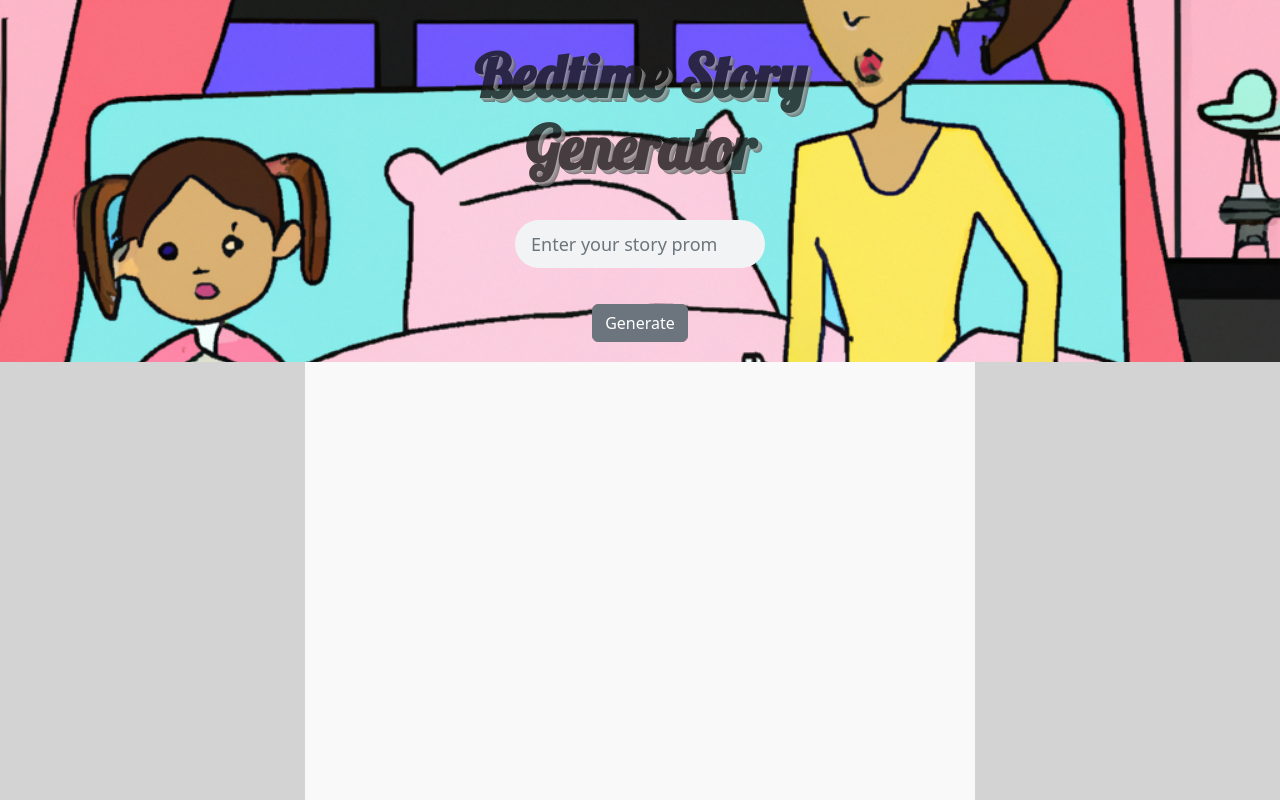
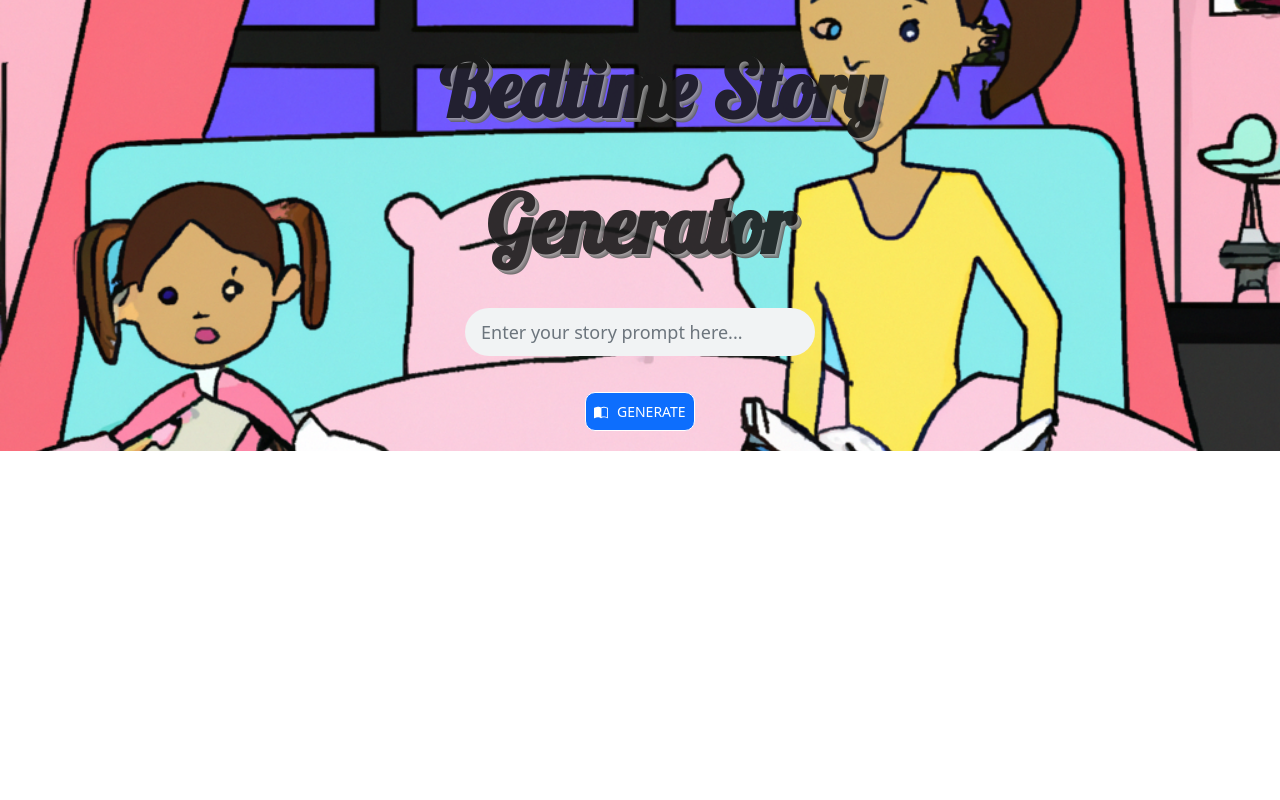
Before and after one commit to adamjweil/BedtimeStoryGenerator, a React (Create React App) app: page / in a window 1280 px wide. Shown: the top 800 px of the page. Built offline with nearby package versions, Linux system fonts and the light colour scheme.

Commit message:
adding images

```diff
--- a/package.json
+++ b/package.json
@@ -15,6 +15,7 @@
     "os-browserify": "^0.3.0",
     "react": "^18.2.0",
     "react-bootstrap": "^2.7.4",
+    "react-bootstrap-icons": "^1.10.3",
     "react-dom": "^18.2.0",
     "react-scripts": "5.0.1",
     "typewriter-effect": "^2.19.0",
--- a/src/App.css
+++ b/src/App.css
@@ -8,9 +8,10 @@
   margin-bottom: 20px;
   text-align: center;
   color: #1a1a1a;
-  font-size: 60px;
-  opacity: 0.8;
+  font-size: 80px;
+  opacity: 0.9;
 }
+
 
 .title-container {
   position: relative;
--- a/src/App.js
+++ b/src/App.js
@@ -8,6 +8,8 @@ import axios from 'axios';
 import './App.css'; // Import custom CSS file for additional styling
 import bgImg from './assets/bg_image.png';
 import icon from './assets/storytelling.png';
+import { BookHalf } from 'react-bootstrap-icons';
+
 
 const openai = new OpenAIApi({
   apiKey: process.env.REACT_APP_OPENAI_API_KEY,
@@ -17,6 +19,36 @@ const App = () => {
   const [userInput, setUserInput] = useState('');
   const [generatedStory, setGeneratedStory] = useState('');
   const [isLoading, setIsLoading] = useState('');
+  const [currentParagraph, setCurrentParagraph] = useState(0);
+  const [generatedImages, setGeneratedImages] = useState([]);
+
+  useEffect(() => {
+    const generateImages = async () => {
+      const images = [];
+      for (let i = 0; i < generatedStory.length; i++) {
+        try {
+          const response = await axios.post(
+            "https://api.openai.com/v1/images/generations",
+            {
+              model: "image-alpha-001",
+              prompt: `Please take the following text and turn it into an image for a children's story:\n\n${generatedStory[i]}`,
+            },
+            {
+              headers: {
+                "Content-Type": "application/json",
+                Authorization: `Bearer ${process.env.REACT_APP_OPENAI_API_KEY}`,
+              },
+            }
+          );
+          images.push(response.data.data[0].url);
+        } catch (error) {
+          console.error(error);
+        }
+      }
+      setGeneratedImages(images);
+    };
+    generateImages();
+  }, [generatedStory]);
 
   // Function to handle user input change
   const handleInputChange = (event) => {
@@ -29,14 +61,21 @@ const App = () => {
     // Show loading spinner
     setIsLoading(true);
     console.log(userInput)
-    console.log("Is loading: " + isLoading)
     try {
         const response = await axios.post(
         "https://api.openai.com/v1/completions",
         {
           prompt: `
-            Write a children's bedtime story that is roughly 500 to 1000 words. One of the themes in the book should relate to ${userInput}. The story should have a beginning, middle and end. The beginning of the story should be about getting to know the main character. They should be fun and interesting. In the middle of the story they should deal with some sort of obstacle in their lives. The final section of the book will focus on how they overcame the obstacles in their lives, and that are better because of it. The story is for 7-10 year old children. By the end of the story the character should show some growth in their personalities and willingness to accept change.
-          `,
+          Write a children's bedtime story that is roughly 500 to 1000 words.
+          One of the themes in the story should relate to ${userInput}.
+          The story should have a beginning, middle and end.
+          The beginning of the story should be about getting to know the main character. They should have a fun personality and interesting perspective.
+          The middle of the story should be about the main character enduring some sort of obstacle in their lives.
+          The final section of the story should focus on their triumph of said obstacle. They should be anecdotes of how they are better because of it.
+          By the end of the story the character should show some growth in their personalities and willingness to accept change. This can be represented in the story via abstract references, or more directly.
+          There should be elements of humor in the story.
+          Choose words that draw a stark imagery.
+        `,
           model: "text-davinci-003",
           max_tokens: 1000,
           temperature: 1,
@@ -48,21 +87,34 @@ const App = () => {
           },
         }
        );
-       const generatedText = response.data.choices[0].text.trim();
-      setGeneratedStory(generatedText);
+       console.log(response.data.choices)
+          const generatedText = response.data.choices[0].text;
+          const generatedStoryArray = generatedText.split('\n\n');
+          setGeneratedStory(generatedStoryArray);
+          setCurrentParagraph(0);
     } catch (error) {
       console.error(error);
     } finally {
       // Hide loading spinner
         setIsLoading(false);
-        console.log("Is loading: " + isLoading);
     }
   };
 
   // Function to clear generated story
   const clearStory = () => {
-    setGeneratedStory('');
+    setGeneratedStory([]);
+    setGeneratedImages([]);
     setUserInput('');
+  }
+
+  // Function to handle next paragraph button click
+  const handleNextClick = () => {
+    setCurrentParagraph(currentParagraph + 1);
+  }
+
+  // Function to handle previous paragraph button click
+  const handlePrevClick = () => {
+    setCurrentParagraph(currentParagraph - 1);
   }
 
   return (
@@ -79,8 +131,11 @@ const App = () => {
       }}>
         <Col xs={12} sm={8} md={6} lg={4}>
         <div className="title-container">
+          <h1 className="title" style={{whiteSpace: 'nowrap'}}>
+             Bedtime Story
+          </h1>
           <h1 className="title">
-             Bedtime Story Generator
+              Generator
           </h1>
           </div>
           <Form style={{textAlign: "center"}}>
@@ -88,7 +143,7 @@ const App = () => {
             <div style={{ display: 'flex', justifyContent: 'center', flexDirection: 'column', alignItems: 'center', marginTop: '20px' }}>              <Form.Group controlId="userInput" style={{textAlign: "center", justifyContent: 'center'}}>
                 <Form.Control
                   type="text"
-                  placeholder="Enter your story prompt here"
+                  placeholder="Enter your story prompt here..."
                   value={userInput}
                   onChange={handleInputChange}
                   style={{
@@ -101,26 +156,24 @@ const App = () => {
                     paddingRight: '48px',
                     height: '48px',
                     margin: '16px 0',
-                    width: '250px',
+                    width: '350px',
                   }}
                 />
               </Form.Group>
               <div style={{ margin: '20px' }}>
-                <Button variant="secondary" onClick={generateStory}>
-                  Generate
+                <Button size='sm' variant="primary" style={{borderRadius: '10px', padding: '8px', border: '1px white solid'}} onClick={generateStory}>
+                   <BookHalf style={{marginRight: '5px'}}/> GENERATE
                 </Button>
               </div>
             </div>
           </Form>
           </Col>
+
           </Row>
 
-          <div class="container">
-            <div class="left-column">
 
-            </div>
-            <div class="middle-column">
-            <Row>
+
+            <Row style ={{marginLeft: '10%', marginRight: '10%', marginTop: '30px'}}>
             <Col>
             {isLoading ? (
               <Button style={{}} variant='primary' disabled>
@@ -133,12 +186,33 @@ const App = () => {
               </Button>
 
             ) : (
-              generatedStory && (
+              generatedStory && generatedStory.length > 0 && (
                 <div className="output-field">
-
                   <div className="notebook">
-
-                    {generatedStory}
+                  <h2 style={{ marginBottom: '20px' }}>Story</h2>
+                  <div>
+                    <img style={{width: '300px', height: '300'}} src={generatedImages[currentParagraph]} alt={`Image for paragraph ${currentParagraph}`} />
+                  </div>
+                  <p>{generatedStory[currentParagraph]}</p>
+                  </div>
+                  <div style={{ display: 'flex', justifyContent: 'center', marginTop: '20px' }}>
+                    <Button
+                      variant='primary'
+                      size='sm'
+                      onClick={handlePrevClick}
+                      disabled={currentParagraph === 0}
+                      style={{ marginRight: '10px' }}
+                    >
+                      Prev
+                    </Button>
+                    <Button
+                      variant='primary'
+                      size='sm'
+                      onClick={handleNextClick}
+                      disabled={currentParagraph === generatedStory.length - 1}
+                    >
+                      Next
+                    </Button>
                   </div>
                   <Button variant="clear-button" onClick={clearStory}>
                     Clear
@@ -148,10 +222,8 @@ const App = () => {
             )}
             </Col>
             </Row>
-            </div>
-            <div class="right-column">
-            </div>
-          </div>
+
+
 
     </Container>
   );
```
Also changed, not shown: src/prompt.txt, 1 other file (tests, documents, lock files or other folders).
